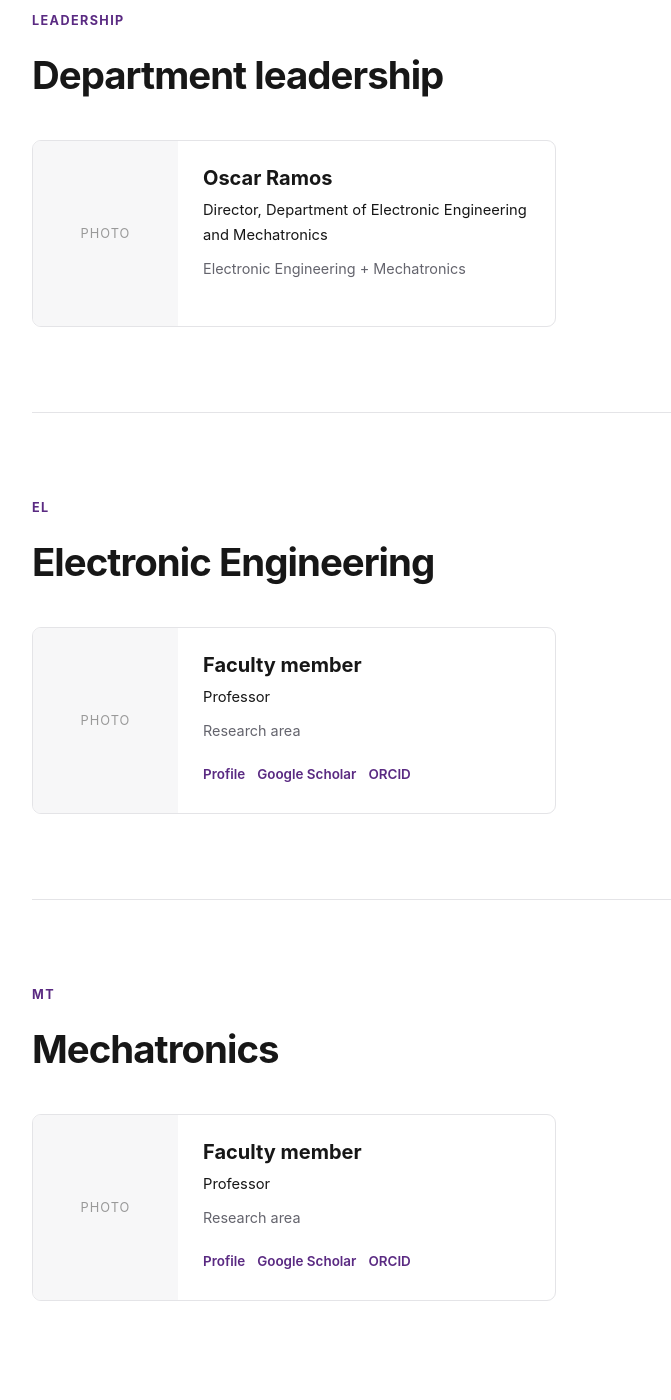
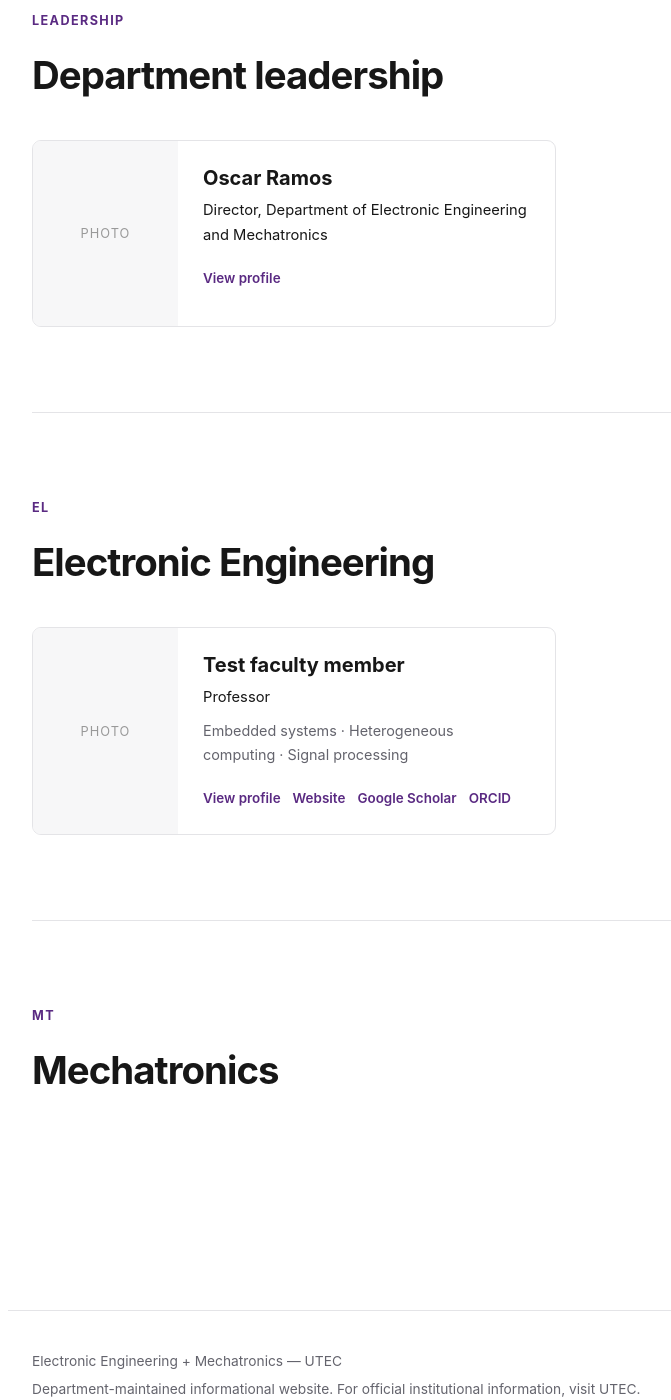
Before and after one commit to L30nardoSV/elmt-utec, a Jekyll site: the page built from en/people.md, in a window 1280 px wide and 1400 px high, scrolled down 513 px. Shown: the whole window, without its empty margins (72-743 px from the left). Built offline with Jekyll 4.4.1, drawn with Linux system fonts in a browser that asks for light colours.

Commit message:
Generate English faculty pages from collection

```diff
--- a/en/people.md
+++ b/en/people.md
@@ -31,25 +45,46 @@ permalink: /en/people/
 
   <div class="people-grid">
 
-    <article class="person-card">
+    {% for person in leadership %}
+
+    <article class="person-card"
+             id="{{ person.name | slugify }}">
 
       <div class="person-photo-placeholder">
         Photo
       </div>
 
       <div class="person-info">
-        <h3>Oscar Ramos</h3>
 
+        <h3>{{ person.name }}</h3>
+
+        {% if person.role %}
         <p class="person-role">
-          Director, Department of Electronic Engineering and Mechatronics
+          {{ person.role }}
         </p>
+        {% endif %}
 
-        <p class="person-area">
-          Electronic Engineering + Mechatronics
-        </p>
+        <div class="person-links">
+
+          <a href="{{ person.url | relative_url }}">
+            View profile
+          </a>
+
+          {% if person.scholar %}
+            <a href="{{ person.scholar }}">Google Scholar</a>
+          {% endif %}
+
+          {% if person.orcid %}
+            <a href="{{ person.orcid }}">ORCID</a>
+          {% endif %}
+
+        </div>
+
       </div>
 
     </article>
+
+    {% endfor %}
 
   </div>
 
@@ -65,31 +100,56 @@ permalink: /en/people/
 
   <div class="people-grid">
 
-    <article class="person-card">
+    {% for person in electronics %}
+
+    <article class="person-card"
+             id="{{ person.name | slugify }}">
 
       <div class="person-photo-placeholder">
         Photo
       </div>
 
       <div class="person-info">
-        <h3>Faculty member</h3>
 
+        <h3>{{ person.name }}</h3>
+
+        {% if person.role %}
         <p class="person-role">
-          Professor
+          {{ person.role }}
         </p>
+        {% endif %}
 
+        {% if person.research_interests %}
         <p class="person-area">
-          Research area
+          {{ person.research_interests | join: " · " }}
         </p>
+        {% endif %}
 
         <div class="person-links">
-          <a href="#">Profile</a>
-          <a href="#">Google Scholar</a>
-          <a href="#">ORCID</a>
+
+          <a href="{{ person.url | relative_url }}">
+            View profile
+          </a>
+
+          {% if person.website %}
+            <a href="{{ person.website }}">Website</a>
+          {% endif %}
+
+          {% if person.scholar %}
+            <a href="{{ person.scholar }}">Google Scholar</a>
+          {% endif %}
+
+          {% if person.orcid %}
+            <a href="{{ person.orcid }}">ORCID</a>
+          {% endif %}
+
         </div>
+
       </div>
 
     </article>
+
+    {% endfor %}
 
   </div>
 
@@ -105,32 +165,57 @@ permalink: /en/people/
 
   <div class="people-grid">
 
-    <article class="person-card">
+    {% for person in mechatronics %}
+
+    <article class="person-card"
+             id="{{ person.name | slugify }}">
 
       <div class="person-photo-placeholder">
         Photo
       </div>
 
       <div class="person-info">
-        <h3>Faculty member</h3>
 
+        <h3>{{ person.name }}</h3>
+
+        {% if person.role %}
         <p class="person-role">
-          Professor
+          {{ person.role }}
         </p>
+        {% endif %}
 
+        {% if person.research_interests %}
         <p class="person-area">
-          Research area
+          {{ person.research_interests | join: " · " }}
         </p>
+        {% endif %}
 
         <div class="person-links">
-          <a href="#">Profile</a>
-          <a href="#">Google Scholar</a>
-          <a href="#">ORCID</a>
+
+          <a href="{{ person.url | relative_url }}">
+            View profile
+          </a>
+
+          {% if person.website %}
+            <a href="{{ person.website }}">Website</a>
+          {% endif %}
+
+          {% if person.scholar %}
+            <a href="{{ person.scholar }}">Google Scholar</a>
+          {% endif %}
+
+          {% if person.orcid %}
+            <a href="{{ person.orcid }}">ORCID</a>
+          {% endif %}
+
         </div>
+
       </div>
 
     </article>
 
+    {% endfor %}
+
   </div>
 
 </section>
```
Also changed, not shown: other parts of en/people.md (+14 -0 lines), _people/oscar-ramos.en.md (added, +12 -0 lines), _people/test-professor.en.md (added, +19 -0 lines).
